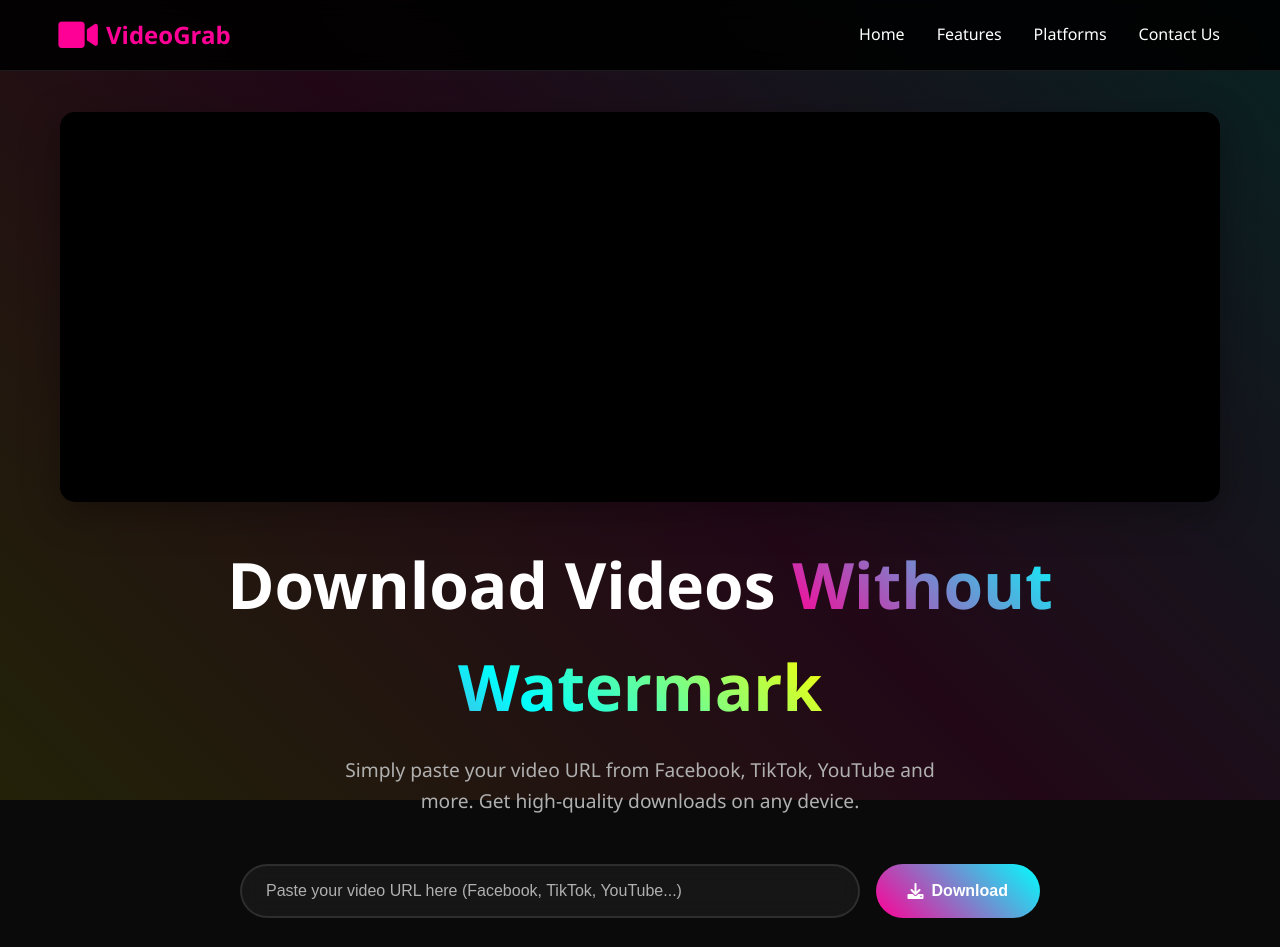
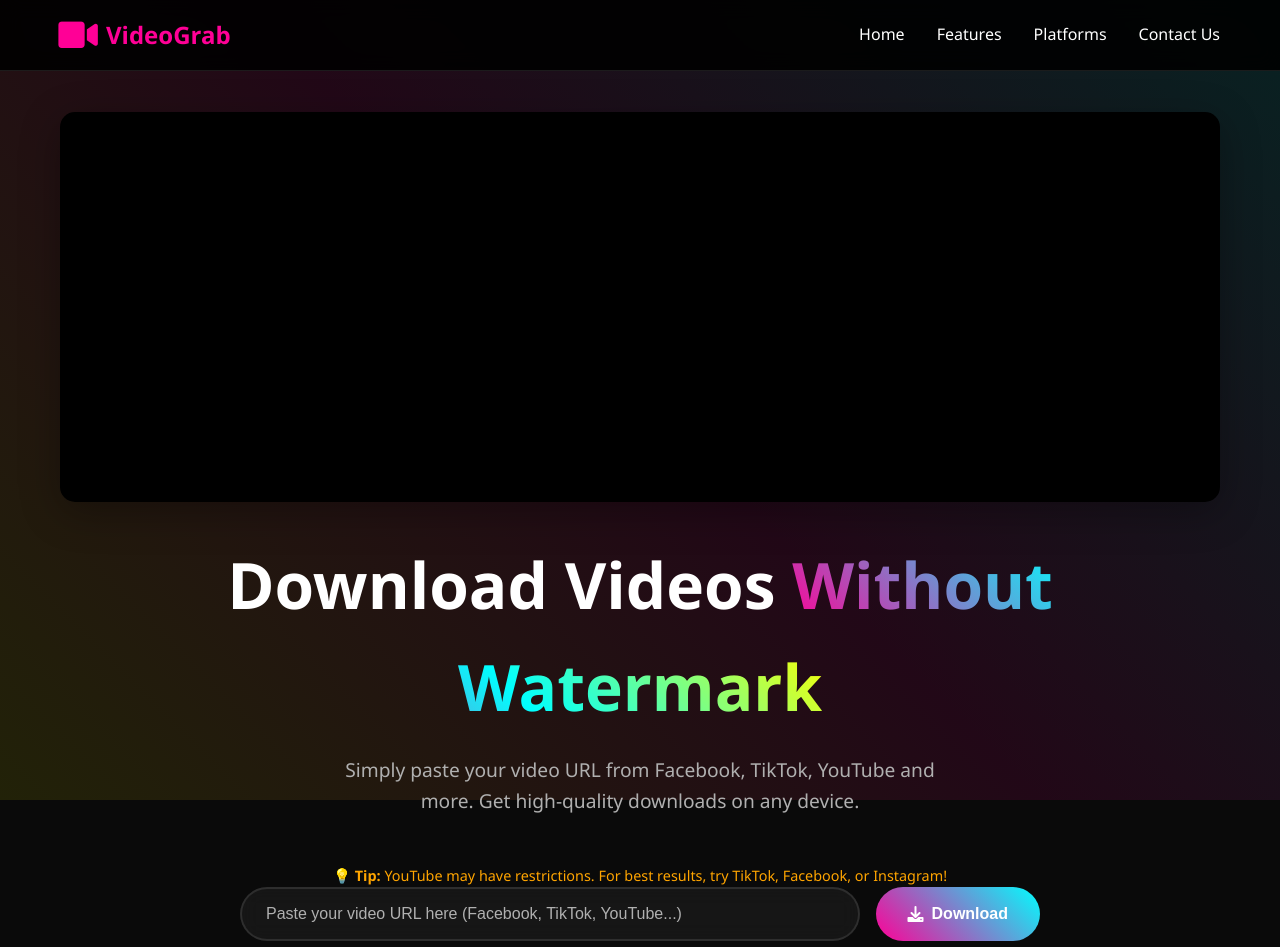
Before and after one commit to ahbeefive/video-download, a website: page index.html in a window 1280 px wide. Shown: the top 947 px of the page. Drawn offline with Linux system fonts and the light colour scheme; no server answers.

Commit message:
Add notice about YouTube restrictions in hero section
Added a notice about YouTube restrictions for better user guidance.

```diff
--- a/index.html
+++ b/index.html
@@ -59,6 +59,9 @@
                     <p class="hero-subtitle">
                         Simply paste your video URL from Facebook, TikTok, YouTube and more.
                         Get high-quality downloads on any device.
+                    </p>
+                    <p class="hero-notice" style="font-size: 0.9rem; color: #ffa500; margin-top: 10px;">
+                        💡 <strong>Tip:</strong> YouTube may have restrictions. For best results, try TikTok, Facebook, or Instagram!
                     </p>
 
                     <div class="download-section">
```
